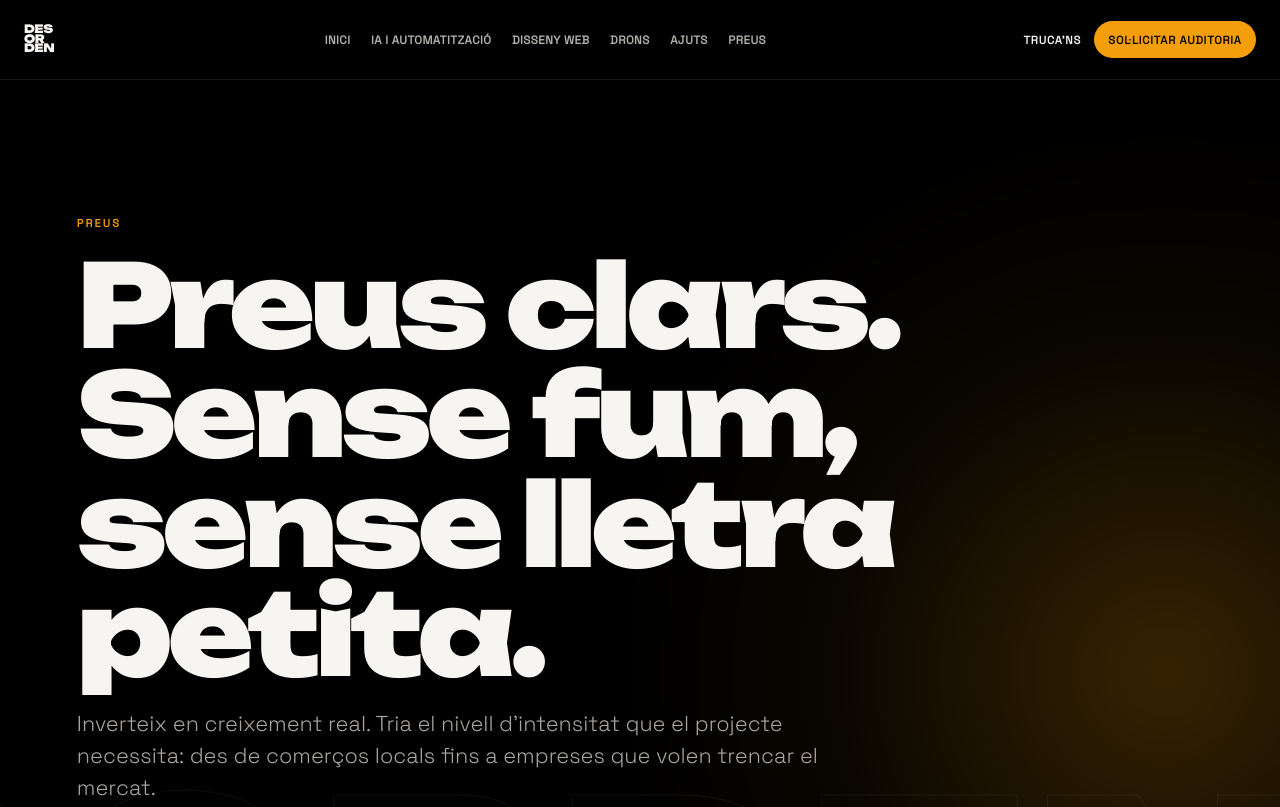
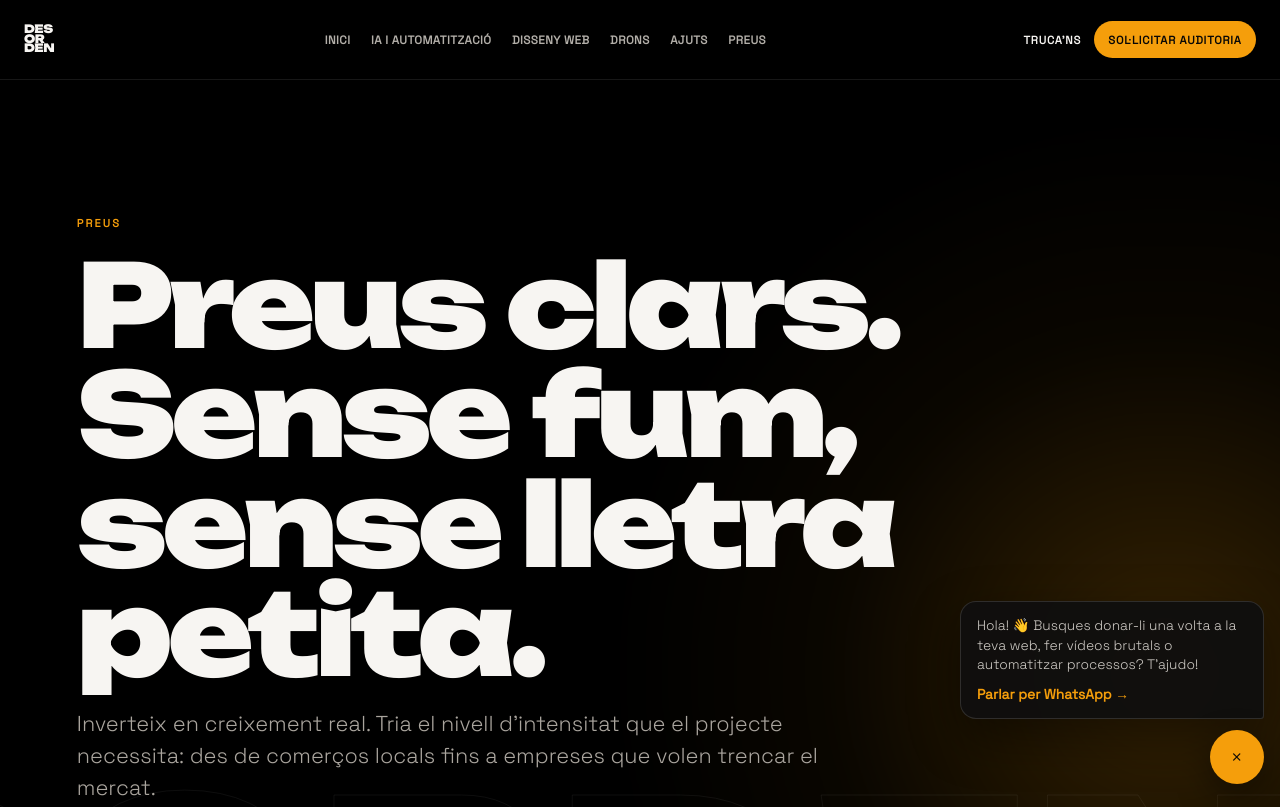
Before and after one commit to desorden-ai/FLOW, a Next.js app: page /preus in a window 1280 px wide. Shown: the top 807 px of the page. Built offline with nearby package versions, Linux system fonts and the light colour scheme.

Commit message:
Add floating WhatsApp chatbot prompt across the site

```diff
--- a/components/ContactWhatsAppForm.tsx
+++ b/components/ContactWhatsAppForm.tsx
@@ -1,15 +1,17 @@
 "use client";
 
-import { useSyncExternalStore, type FormEvent } from "react";
+import { useState, useSyncExternalStore, type FormEvent } from "react";
 import { createPortal } from "react-dom";
 import { WHATSAPP_NUMBER, generateWhatsAppUrl } from "./whatsappMessage";
 
 const WHATSAPP_LABEL = "+34 640 92 57 88";
 const INSTAGRAM_HANDLE = "@desorden.cat";
 const INSTAGRAM_URL = "https://www.instagram.com/desorden.cat/";
+const CHAT_MESSAGE = "Hola! 👋 Busques donar-li una volta a la teva web, fer vídeos brutals o automatitzar processos? T'ajudo!";
 const subscribeToHydration = () => () => undefined;
 
 export function ContactWhatsAppForm() {
+  const [chatOpen, setChatOpen] = useState(true);
   const hydrated = useSyncExternalStore(
     subscribeToHydration,
     () => true,
@@ -36,9 +38,9 @@ export function ContactWhatsAppForm() {
   if (!hydrated) return null;
 
   const portalTarget = document.querySelector<HTMLElement>("#contact");
-  if (!portalTarget) return null;
+  const chatbotUrl = generateWhatsAppUrl("", "", "Vull informació sobre els serveis de DESORDEN.");
 
-  return createPortal(
+  const contactForm = (
     <div className="contact-form-shell">
       <form className="contact-form" onSubmit={handleSubmit} aria-label="Formulari de contacte per WhatsApp">
         <h2>CONTACTE</h2>
@@ -91,7 +93,30 @@ export function ContactWhatsAppForm() {
           </a>
         </div>
       </form>
-    </div>,
-    portalTarget,
+    </div>
+  );
+
+  return (
+    <>
+      {portalTarget && createPortal(contactForm, portalTarget)}
+
+      <aside className="contact-chatbot" aria-label="Assistent de contacte">
+        {chatOpen && (
+          <div className="contact-chatbot__message">
+            <p>{CHAT_MESSAGE}</p>
+            <a href={chatbotUrl} target="_blank" rel="noopener noreferrer">Parlar per WhatsApp →</a>
+          </div>
+        )}
+        <button
+          type="button"
+          className="contact-chatbot__trigger"
+          aria-expanded={chatOpen}
+          aria-label={chatOpen ? "Amagar missatge de contacte" : "Obrir missatge de contacte"}
+          onClick={() => setChatOpen((current) => !current)}
+        >
+          {chatOpen ? "×" : "✦"}
+        </button>
+      </aside>
+    </>
   );
 }
```
